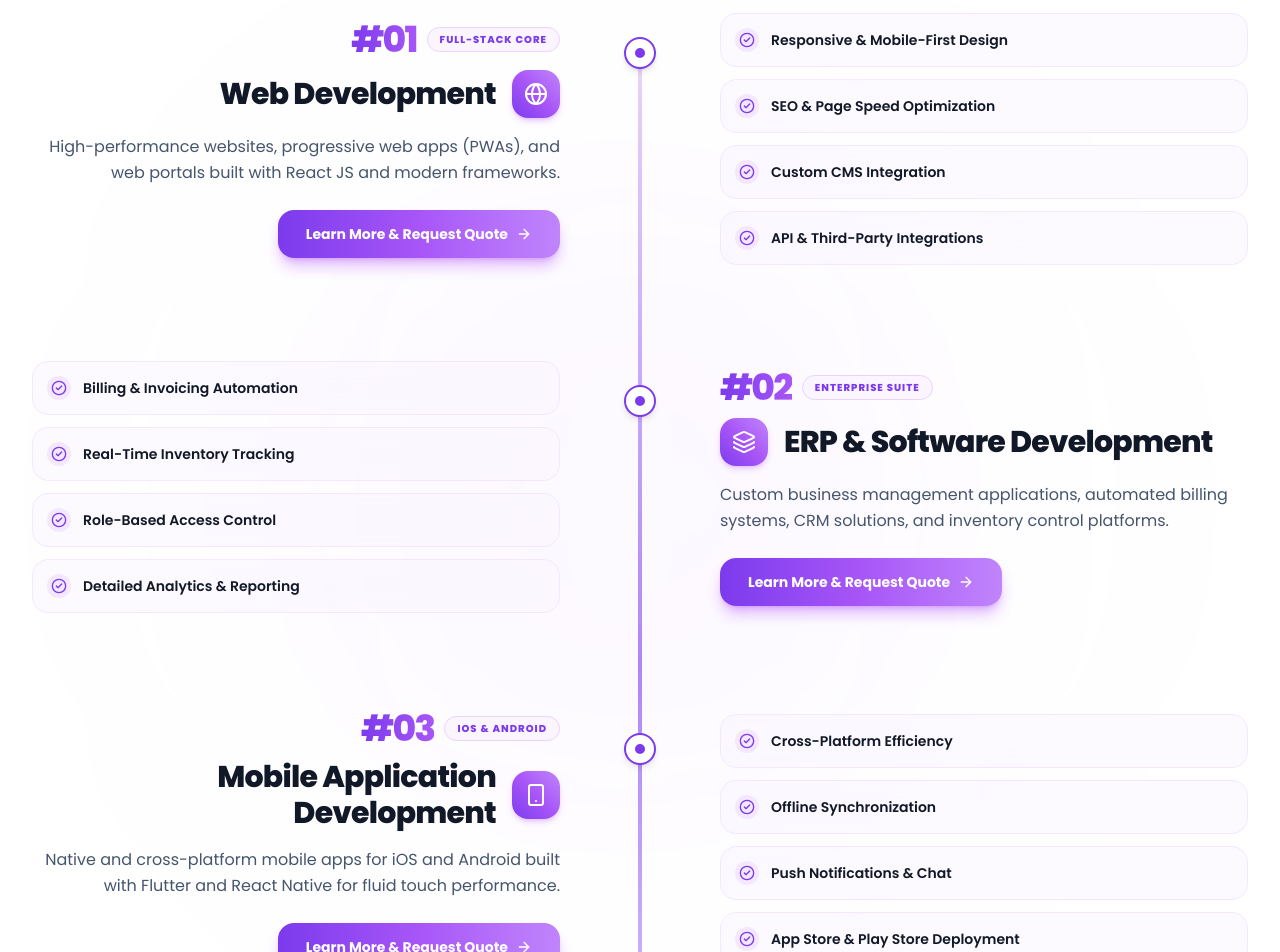
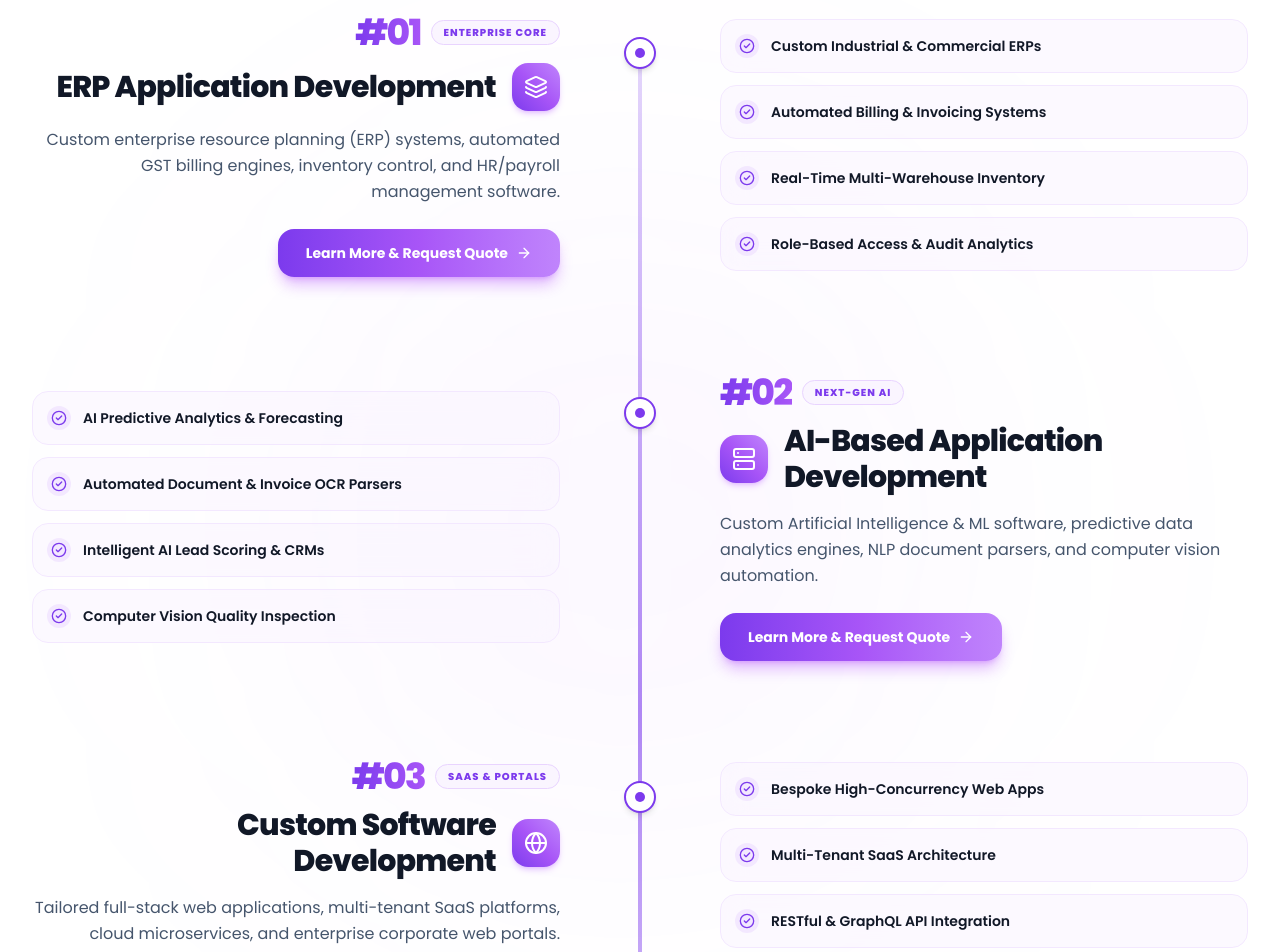
Before and after one commit to sivapragadheeswarii/tomtop, a React (Vite) app: page /services in a window 1280 px wide. Shown: the part 1220-2172 px from the top of the page. Built offline with nearby package versions, Linux system fonts and the light colour scheme.

Commit message:
Enrich projects with AI applications, ERP development, and custom software solutions

```diff
--- a/src/data/companyData.js
+++ b/src/data/companyData.js
@@ -61,29 +61,42 @@ export const developmentProcess = [
 
 export const servicesData = [
   {
-    id: "web-dev",
-    iconName: "Globe",
-    title: "Web Development",
-    badge: "Full-Stack Core",
-    shortDesc: "High-performance websites, progressive web apps (PWAs), and web portals built with React JS and modern frameworks.",
+    id: "erp-software",
+    iconName: "Layers",
+    title: "ERP Application Development",
+    badge: "Enterprise Core",
+    shortDesc: "Custom enterprise resource planning (ERP) systems, automated GST billing engines, inventory control, and HR/payroll management software.",
     features: [
-      "Responsive & Mobile-First Design",
-      "SEO & Page Speed Optimization",
-      "Custom CMS Integration",
-      "API & Third-Party Integrations"
+      "Custom Industrial & Commercial ERPs",
+      "Automated Billing & Invoicing Systems",
+      "Real-Time Multi-Warehouse Inventory",
+      "Role-Based Access & Audit Analytics"
     ]
   },
   {
-    id: "erp-software",
-    iconName: "Layers",
-    title: "ERP & Software Development",
-    badge: "Enterprise Suite",
-    shortDesc: "Custom business management applications, automated billing systems, CRM solutions, and inventory control platforms.",
+    id: "ai-applications",
+    iconName: "Server",
+    title: "AI-Based Application Development",
+    badge: "Next-Gen AI",
+    shortDesc: "Custom Artificial Intelligence & ML software, predictive data analytics engines, NLP document parsers, and computer vision automation.",
     features: [
-      "Billing & Invoicing Automation",
-      "Real-Time Inventory Tracking",
-      "Role-Based Access Control",
-      "Detailed Analytics & Reporting"
+      "AI Predictive Analytics & Forecasting",
+      "Automated Document & Invoice OCR Parsers",
+      "Intelligent AI Lead Scoring & CRMs",
+      "Computer Vision Quality Inspection"
+    ]
+  },
+  {
+    id: "software-dev",
+    iconName: "Globe",
+    title: "Custom Software Development",
+    badge: "SaaS & Portals",
+    shortDesc: "Tailored full-stack web applications, multi-tenant SaaS platforms, cloud microservices, and enterprise corporate web portals.",
+    features: [
+      "Bespoke High-Concurrency Web Apps",
+      "Multi-Tenant SaaS Architecture",
+      "RESTful & GraphQL API Integration",
+      "SEO & High-Performance UI Engines"
     ]
   },
   {
@@ -91,25 +104,12 @@ export const servicesData = [
     iconName: "Smartphone",
     title: "Mobile Application Development",
     badge: "iOS & Android",
-    shortDesc: "Native and cross-platform mobile apps for iOS and Android built with Flutter and React Native for fluid touch performance.",
+    shortDesc: "Native and cross-platform mobile applications for iOS and Android built with Flutter and React Native for fluid touch performance.",
     features: [
-      "Cross-Platform Efficiency",
-      "Offline Synchronization",
-      "Push Notifications & Chat",
+      "Cross-Platform Efficiency (Flutter)",
+      "Offline Data Synchronization",
+      "Real-Time Push Notifications & Live Tracking",
       "App Store & Play Store Deployment"
-    ]
-  },
-  {
-    id: "domain-hosting",
-    iconName: "Server",
-    title: "Web Domain & Hosting",
-    badge: "99.9% Uptime",
-    shortDesc: "Domain registration, high-speed NVMe cloud hosting, enterprise SSL certificates, and managed email infrastructure.",
-    features: [
-      "NVMe SSD Powered Hosting",
-      "Free Commercial SSL Certs",
-      "Automated Daily Offsite Backups",
-      "24/7 Uptime Server Monitoring"
     ]
   }
 ];
@@ -117,97 +117,110 @@ export const servicesData = [
 export const portfolioProjects = [
   {
     id: 1,
-    title: "Enterprise Corporate Web Portal",
-    category: "Corporate Websites",
-    image: "https://images.unsplash.com/photo-1460925895917-afdab827c52f?auto=format&fit=crop&w=800&q=80",
-    description: "A luxury corporate portal with interactive service showcases, automated quote calculators, and multi-language support.",
-    tech: ["React JS", "Tailwind CSS", "Node.js"],
-    client: "Global Logistics Ltd"
+    title: "AI-Powered Enterprise Cloud ERP",
+    category: "AI & ERP Applications",
+    image: "https://images.unsplash.com/photo-1551288049-bebda4e38f71?auto=format&fit=crop&w=800&q=80",
+    description: "Next-generation cloud ERP system equipped with AI demand forecasting, automated GST invoicing, and real-time multi-location inventory syncing.",
+    tech: ["Python", "TensorFlow", "React JS", "Node.js", "MongoDB"],
+    client: "Global Manufacturing Corp"
   },
   {
     id: 2,
     title: "Industrial ERP & Billing Suite",
-    category: "Business ERP Solutions",
-    image: "https://images.unsplash.com/photo-1551288049-bebda4e38f71?auto=format&fit=crop&w=800&q=80",
-    description: "Comprehensive enterprise resource planning platform managing billing, supply chain inventory, and employee payroll.",
-    tech: ["React JS", "Express.js", "MongoDB"],
+    category: "ERP Application Development",
+    image: "https://images.unsplash.com/photo-1460925895917-afdab827c52f?auto=format&fit=crop&w=800&q=80",
+    description: "Comprehensive enterprise resource planning software managing paperless billing, supply chain logistics, and automated employee payroll.",
+    tech: ["React JS", "Express.js", "MongoDB", "Node.js"],
     client: "Apex Manufacturing"
   },
   {
     id: 3,
-    title: "Multi-Warehouse Inventory System",
-    category: "Inventory Management Systems",
+    title: "AI Lead Scoring & Intelligent CRM",
+    category: "AI & Software Development",
+    image: "https://images.unsplash.com/photo-1552664730-d307ca884978?auto=format&fit=crop&w=800&q=80",
+    description: "Custom AI sales CRM platform featuring automated NLP sentiment analysis, predictive customer lead scoring, and intelligent follow-up bots.",
+    tech: ["Python", "OpenAI API", "React JS", "Node.js", "AWS"],
+    client: "Horizon Financial Group"
+  },
+  {
+    id: 4,
+    title: "Multi-Warehouse Inventory ERP System",
+    category: "ERP Application Development",
     image: "https://images.unsplash.com/photo-1586528116311-ad8dd3c8310d?auto=format&fit=crop&w=800&q=80",
-    description: "Real-time stock control software with barcode scanning support, low-stock automated alerts, and multi-location syncing.",
-    tech: ["Node.js", "MongoDB", "Tailwind"],
+    description: "Real-time stock control ERP software with RFID barcode scanning, automated low-stock reorder triggers, and multi-location logistics sync.",
+    tech: ["Node.js", "MongoDB", "React JS", "Redis"],
     client: "Vanguard Distributors"
   },
   {
-    id: 4,
-    title: "Client Relationship CRM Platform",
-    category: "CRM Applications",
-    image: "https://images.unsplash.com/photo-1552664730-d307ca884978?auto=format&fit=crop&w=800&q=80",
-    description: "Sales pipeline and customer interaction CRM platform featuring automated email follow-ups and lead analytics.",
-    tech: ["React JS", "Node.js", "AWS"],
-    client: "Horizon Financial"
-  },
-  {
     id: 5,
-    title: "Omnichannel E-Commerce Platform",
-    category: "E-Commerce Websites",
-    image: "https://images.unsplash.com/photo-1556742049-0a675409b7cc?auto=format&fit=crop&w=800&q=80",
-    description: "High-scale online store with integrated Razorpay/Stripe payment gateways, order tracking, and instant search.",
-    tech: ["React JS", "Node.js", "MongoDB"],
-    client: "Luxe Retail Co."
+    title: "AI Vision Quality Control Inspection",
+    category: "AI Application Development",
+    image: "https://images.unsplash.com/photo-1581091226825-a6a2a5aee158?auto=format&fit=crop&w=800&q=80",
+    description: "Automated computer vision AI software for real-time assembly line defect detection, automated product scanning, and yield analytics.",
+    tech: ["Python", "OpenCV", "PyTorch", "React JS", "FastAPI"],
+    client: "Precision Tech Industries"
   },
   {
     id: 6,
-    title: "Cross-Platform Delivery Mobile App",
-    category: "Mobile Applications",
-    image: "https://images.unsplash.com/photo-1512941937669-90a1b58e7e9c?auto=format&fit=crop&w=800&q=80",
-    description: "Real-time delivery tracking app for iOS and Android with live GPS navigation, push notifications, and digital signature capture.",
-    tech: ["Flutter", "Firebase", "Node.js"],
-    client: "Swift Express"
+    title: "Enterprise Custom SaaS Software Suite",
+    category: "Custom Software Development",
+    image: "https://images.unsplash.com/photo-1556742049-0a675409b7cc?auto=format&fit=crop&w=800&q=80",
+    description: "High-scale custom SaaS software platform featuring automated subscriber billing, multi-tenant database partitioning, and role-based analytics.",
+    tech: ["React JS", "Node.js", "PostgreSQL", "AWS"],
+    client: "Luxe Cloud Co."
   },
   {
     id: 7,
-    title: "Campus Management Portal",
-    category: "School & College Management Software",
-    image: "https://images.unsplash.com/photo-1523240795612-9a054b0db644?auto=format&fit=crop&w=800&q=80",
-    description: "End-to-end academic portal managing student admissions, online fee payments, exam grading, and parent notifications.",
-    tech: ["React JS", "Express.js", "MongoDB"],
-    client: "St. Jude Academy"
+    title: "AI Document Parsing & Invoice OCR Engine",
+    category: "AI & ERP Solutions",
+    image: "https://images.unsplash.com/photo-1454165804606-c3d57bc86b40?auto=format&fit=crop&w=800&q=80",
+    description: "Intelligent OCR AI application that extracts metadata from invoices, automates purchase order verification, and syncs directly into ERPs.",
+    tech: ["Python", "LangChain", "Node.js", "React JS"],
+    client: "OmniCorp Global"
   },
   {
     id: 8,
-    title: "Healthcare Patient ERP",
-    category: "Healthcare Software",
+    title: "Healthcare Hospital ERP & EHR Suite",
+    category: "ERP Application Development",
     image: "https://images.unsplash.com/photo-1576091160399-112ba8d25d1d?auto=format&fit=crop&w=800&q=80",
-    description: "HIPAA-compliant hospital management suite covering patient appointments, electronic health records (EHR), and pharmacy billing.",
-    tech: ["React JS", "Node.js", "AWS"],
-    client: "Medicare Clinics"
+    description: "HIPAA-compliant hospital management ERP covering patient Electronic Health Records (EHR), pharmacy billing, and appointment scheduling.",
+    tech: ["React JS", "Node.js", "MongoDB", "AWS"],
+    client: "Medicare Health Network"
   },
   {
     id: 9,
-    title: "Hotel Booking & Property System",
-    category: "Hotel Management Systems",
-    image: "https://images.unsplash.com/photo-1566073771259-6a8506099945?auto=format&fit=crop&w=800&q=80",
-    description: "Complete hospitality reservation system with room inventory management, housekeeping scheduling, and guest POS billing.",
-    tech: ["React JS", "Node.js", "MongoDB"],
-    client: "Royal Sands Resort"
+    title: "AI Route Optimization & Smart Fleet App",
+    category: "AI & Mobile Software",
+    image: "https://images.unsplash.com/photo-1512941937669-90a1b58e7e9c?auto=format&fit=crop&w=800&q=80",
+    description: "Real-time delivery tracking and AI route optimization software with driver safety analytics and automated fuel consumption forecasting.",
+    tech: ["Flutter", "Python", "Node.js", "Google Maps API"],
+    client: "Swift Express Logistics"
   },
   {
     id: 10,
-    title: "Custom Fleet Operations App",
-    category: "Custom Business Applications",
-    image: "https://images.unsplash.com/photo-1519003722824-194d4455a60c?auto=format&fit=crop&w=800&q=80",
-    description: "Tailored logistics fleet management software with driver dispatch scheduling, fuel expense logging, and vehicle telemetry.",
-    tech: ["Flutter", "Node.js", "AWS"],
-    client: "Transtech Logistics"
+    title: "Campus Education ERP & Student Portal",
+    category: "ERP Application Development",
+    image: "https://images.unsplash.com/photo-1523240795612-9a054b0db644?auto=format&fit=crop&w=800&q=80",
+    description: "End-to-end academic institutional ERP managing online admissions, digital fee collection, automated exam grading, and parent communications.",
+    tech: ["React JS", "Express.js", "MongoDB", "Tailwind"],
+    client: "St. Jude Educational Trust"
   }
 ];
 
 export const techStackCategories = [
+  {
+    id: "ai-data",
+    category: "AI & ML Engine",
+    desc: "Next-gen Machine Learning, LLMs & Computer Vision",
+    accent: "from-purple-600/20 via-indigo-500/10 to-transparent",
+    border: "hover:border-purple-400",
+    items: [
+      { name: "Python", icon: "🐍" },
+      { name: "PyTorch / TensorFlow", icon: "🧠" },
+      { name: "OpenAI / LangChain", icon: "🤖" },
+      { name: "OpenCV Vision", icon: "👁️" }
+    ]
+  },
   {
     id: "frontend",
     category: "Frontend",
@@ -223,14 +236,14 @@ export const techStackCategories = [
   },
   {
     id: "backend",
-    category: "Backend",
-    desc: "Scalable microservices & REST API architecture",
+    category: "Backend & ERP Core",
+    desc: "Scalable microservices & ERP API architecture",
     accent: "from-blue-600/20 via-purple-500/10 to-transparent",
     border: "hover:border-blue-400",
     items: [
       { name: "Node.js", icon: "🟢" },
       { name: "Express.js", icon: "🚀" },
-      { name: "Python", icon: "🐍" },
+      { name: "FastAPI", icon: "⚡" },
       { name: "REST & WebSockets", icon: "🔌" }
     ]
   },
@@ -248,25 +261,13 @@ export const techStackCategories = [
   },
   {
     id: "cloud",
-    category: "Cloud",
-    desc: "High-speed NVMe hosting & DevOps infrastructure",
-    accent: "from-amber-500/20 via-orange-500/10 to-transparent",
-    border: "hover:border-amber-400",
-    items: [
-      { name: "AWS Cloud", icon: "☁️" },
-      { name: "Firebase Sockets", icon: "🔥" },
-      { name: "NVMe SSD Servers", icon: "⚡" }
-    ]
-  },
-  {
-    id: "database",
-    category: "Database",
-    desc: "High-concurrency & secure database engines",
+    category: "Cloud & Database",
+    desc: "High-speed NVMe hosting & enterprise databases",
     accent: "from-emerald-500/20 via-teal-500/10 to-transparent",
     border: "hover:border-emerald-400",
     items: [
-      { name: "MongoDB", icon: "🍃" },
-      { name: "PostgreSQL", icon: "🐘" },
+      { name: "MongoDB / Postgres", icon: "🍃" },
+      { name: "AWS Cloud", icon: "☁️" },
       { name: "Redis Caching", icon: "⚡" }
     ]
   }
--- a/src/pages/Portfolio.jsx
+++ b/src/pages/Portfolio.jsx
@@ -14,54 +14,54 @@ import ProjectModal from '../components/ProjectModal';
 const FEATURED_CASE_STUDIES = [
   {
     id: 1,
-    title: "Enterprise Corporate Web Portal",
-    category: "Corporate",
-    badge: "Enterprise Case Study",
-    image: "https://images.unsplash.com/photo-1460925895917-afdab827c52f?auto=format&fit=crop&w=1200&q=80",
-    tech: ["React JS", "Tailwind CSS", "Node.js", "AWS"],
-    client: "Global Logistics Ltd",
-    overview: "A luxury corporate web application built with interactive service showcases, automated quote calculators, and multi-language support.",
-    challenge: "Legacy slow monolithic site with fragmented manual lead collection and slow mobile performance.",
-    solution: "Architected a cloud-native React JS application with Node.js microservices, edge caching, and automated lead routing.",
-    results: ["+45% Conversion Rate Increase", "99.9% Infrastructure Uptime SLA", "1.2s Global Page Load Speed"]
+    title: "AI-Powered Predictive Enterprise ERP",
+    category: "AI & ERP",
+    badge: "AI Enterprise Case Study",
+    image: "https://images.unsplash.com/photo-1551288049-bebda4e38f71?auto=format&fit=crop&w=1200&q=80",
+    tech: ["Python", "TensorFlow", "React JS", "Node.js", "MongoDB"],
+    client: "Global Manufacturing Corp",
+    overview: "Next-gen enterprise cloud ERP software equipped with AI demand forecasting engines, automated GST invoicing, and real-time inventory sync.",
+    challenge: "Manual stock allocation errors, delayed billing cycles, and inaccurate monthly sales forecasting.",
+    solution: "Architected a custom cloud ERP integrated with TensorFlow predictive analytics for smart inventory reordering and automated tax invoicing.",
+    results: ["99.4% Forecast Accuracy", "65% Faster Billing Cycles", "Zero Multi-Facility Stockouts"]
   },
   {
     id: 2,
     title: "Industrial ERP & Billing Suite",
-    category: "Manufacturing",
-    badge: "Industrial Case Study",
-    image: "https://images.unsplash.com/photo-1551288049-bebda4e38f71?auto=format&fit=crop&w=1200&q=80",
+    category: "ERP Application",
+    badge: "Industrial ERP Case Study",
+    image: "https://images.unsplash.com/photo-1460925895917-afdab827c52f?auto=format&fit=crop&w=1200&q=80",
     tech: ["React JS", "Express.js", "MongoDB", "Node.js"],
     client: "Apex Manufacturing",
-    overview: "Comprehensive enterprise resource planning platform managing automated billing, supply chain inventory, and employee payroll.",
+    overview: "Comprehensive enterprise resource planning platform managing paperless billing workflows, supply chain inventory, and employee payroll.",
     challenge: "Manual paper invoices, disconnected warehouse data, and delayed monthly financial audit reporting.",
     solution: "Built a custom role-based cloud ERP system with real-time stock sync, automated GST billing, and audit logs.",
     results: ["60% Faster Billing Execution", "Zero Inventory Discrepancies", "Automated Tax & Audit Compliance"]
   },
   {
     id: 3,
-    title: "Cross-Platform Delivery Mobile App",
-    category: "Logistics",
-    badge: "Mobile Case Study",
-    image: "https://images.unsplash.com/photo-1512941937669-90a1b58e7e9c?auto=format&fit=crop&w=1200&q=80",
-    tech: ["Flutter", "Firebase", "Node.js", "Google Maps API"],
-    client: "Swift Express",
-    overview: "Real-time delivery tracking application for iOS and Android with live GPS navigation, push alerts, and digital signature capture.",
-    challenge: "Lack of driver tracking visibility, manual dispatch paperwork, and high customer status inquiry calls.",
-    solution: "Engineered a Flutter cross-platform mobile app connected to Firebase live sockets and offline digital signature sync.",
-    results: ["35% Reduction in Transit Delays", "100% Digital Proof of Delivery", "80% Fewer Support Status Calls"]
+    title: "AI Vision Quality Control Inspection",
+    category: "AI Application",
+    badge: "AI Vision Case Study",
+    image: "https://images.unsplash.com/photo-1581091226825-a6a2a5aee158?auto=format&fit=crop&w=1200&q=80",
+    tech: ["Python", "OpenCV", "PyTorch", "FastAPI", "React JS"],
+    client: "Precision Tech Industries",
+    overview: "Automated computer vision AI software for real-time assembly line defect detection, automated product scanning, and yield analytics.",
+    challenge: "High manual quality inspection bottleneck slowing factory output and human oversight errors in defect identification.",
+    solution: "Deployed high-speed OpenCV and PyTorch deep learning models integrated with a real-time React analytics dashboard.",
+    results: ["99.8% Defect Detection Rate", "4x Faster Inspection Speed", "85% Reduction in Quality Costs"]
   },
   {
     id: 4,
-    title: "Multi-Warehouse Inventory System",
-    category: "Retail & Distribution",
-    badge: "SaaS Case Study",
+    title: "Multi-Tenant SaaS Inventory ERP System",
+    category: "Custom Software",
+    badge: "Custom SaaS Case Study",
     image: "https://images.unsplash.com/photo-1586528116311-ad8dd3c8310d?auto=format&fit=crop&w=1200&q=80",
-    tech: ["Node.js", "MongoDB", "React JS", "Tailwind CSS"],
+    tech: ["Node.js", "MongoDB", "React JS", "Redis", "AWS"],
     client: "Vanguard Distributors",
-    overview: "Real-time stock control software with barcode scanning support, low-stock automated alerts, and multi-location syncing.",
+    overview: "Real-time multi-tenant stock control ERP software with RFID barcode scanning support, automated low-stock triggers, and logistics sync.",
     challenge: "Stockouts across multi-location fulfillment centers and high carrying costs due to manual tracking errors.",
-    solution: "Implemented a multi-tenant inventory control platform featuring automated reorder triggers and predictive stock analytics.",
+    solution: "Implemented a custom SaaS inventory ERP platform featuring automated reorder triggers and predictive stock analytics.",
     results: ["$120,000 Saved in Holding Costs", "99.8% Inventory Tracking Accuracy", "Instant Multi-Location Sync"]
   }
 ];
```
